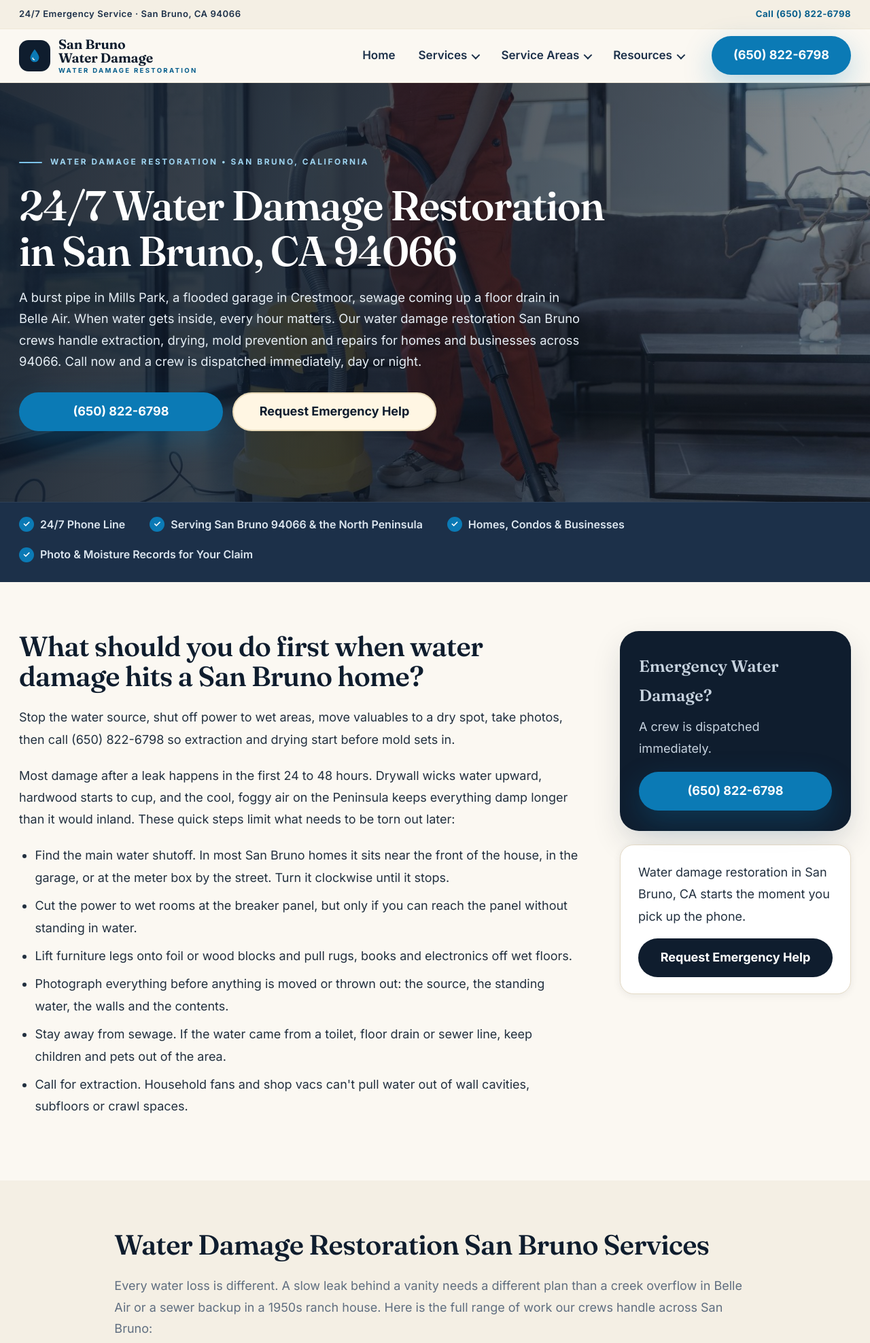
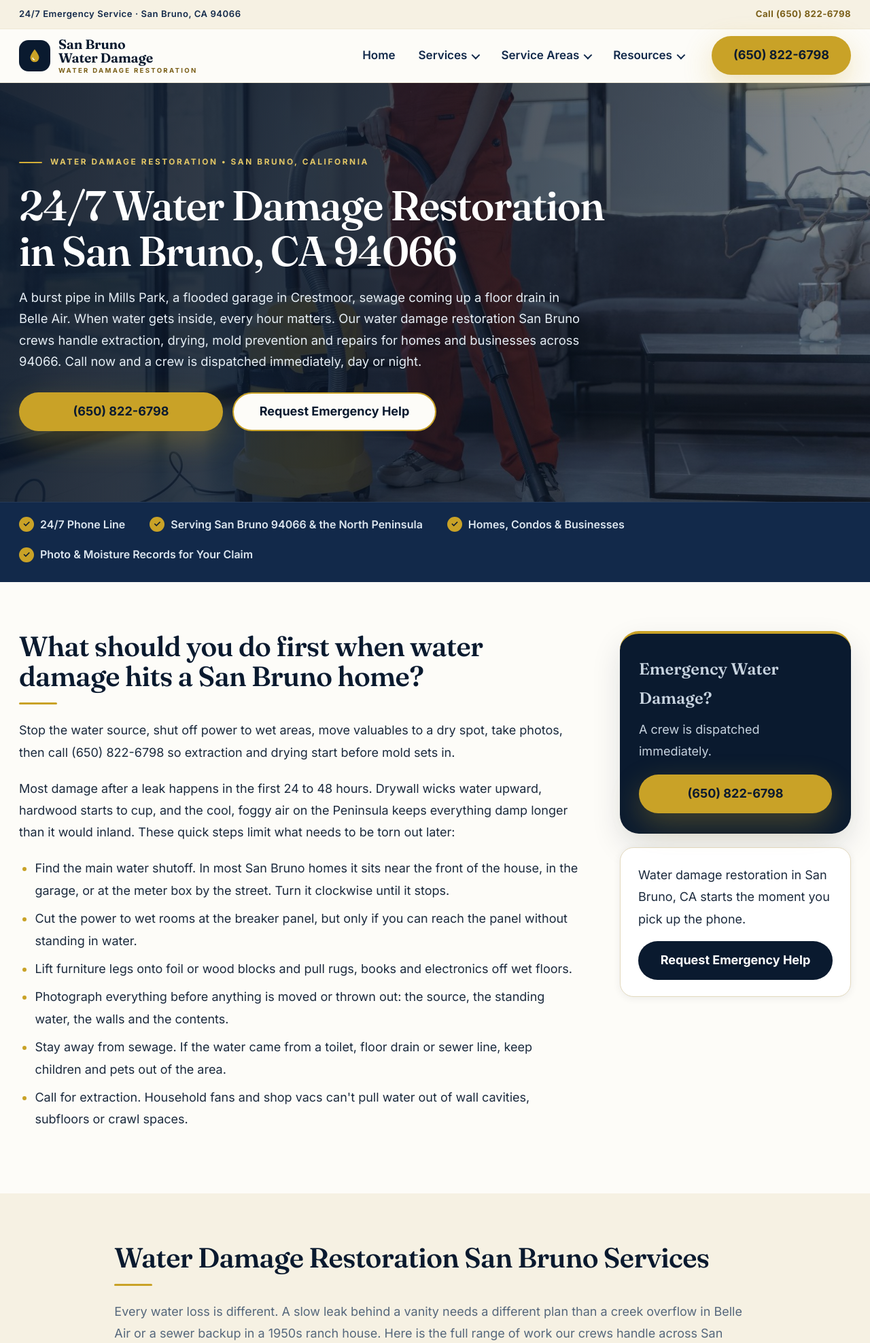
Before and after one commit to GrowthAura/san-bruno-water-damage, a PHP site: page / in a window 1280 px wide. Shown: the top 1975 px of the page at 68% size. Run offline with PHP 8.4, Linux system fonts and the light colour scheme.

Commit message:
Design round: navy + gold premium palette sitewide, favicon set redesigned (gold drop on navy), header/footer + H2/H3 end-level; content 0 words changed, reveal 0, contrast AA

```diff
--- a/assets/css/styles.css
+++ b/assets/css/styles.css
@@ -17,34 +17,36 @@
    SAN BRUNO WATER DAMAGE RESTORATION — Editorial Design System
    Written fresh for this site.
    Type: Fraunces (display serif) + Inter (body)
-   Palette: warm paper / deep ink / ocean blue accent
+   Palette: deep premium navy + rich gold (2026-11-12 design round)
    ============================================================ */
 :root{
-  --paper:#FBF8F2;
-  --paper-2:#F4EFE4;
-  --paper-3:#EDE7D8;
+  --paper:#FDFCF8;
+  --paper-2:#F6F1E3;
+  --paper-3:#EAE2CC;
   --white:#FFFFFF;
-  --ink:#0F1D2E;
-  --ink-2:#1C3049;
-  --ink-3:#2A425F;
-  --accent:#0B7AB5;
-  --accent-deep:#075E8C;
-  --accent-ink:#063A5A;
-  --accent-soft:#E3F2FA;
-  --accent-faint:#F0F8FD;
-  --line:#E4DAC6;
-  --line-soft:#EFE8D8;
-  --text:#22303F;
-  --muted:#5F6E80;
+  --ink:#0A1A2F;
+  --ink-2:#12294A;
+  --ink-3:#1E3A5C;
+  --ink-deep:#071223;
+  --gold:#C9A227;
+  --gold-bright:#D4AF37;
+  --gold-light:#E3C766;
+  --gold-deep:#7A5F18;
+  --gold-soft:#F7F0DA;
+  --gold-faint:#FBF7E8;
+  --tint:#EAF0F7;
+  --line:#E3D9BE;
+  --line-soft:#EFE9D6;
+  --text:#1B2A3D;
+  --muted:#55677C;
   --muted-warm:#7A7568;
-  --gold:#C9A227;
   --radius:20px;
   --radius-sm:12px;
   --radius-lg:28px;
-  --shadow-sm:0 2px 12px rgba(15,29,46,.07);
-  --shadow-md:0 18px 44px rgba(15,29,46,.12);
-  --shadow-lg:0 34px 90px rgba(15,29,46,.20);
-  --shadow-blue:0 16px 44px rgba(11,122,181,.28);
+  --shadow-sm:0 2px 12px rgba(10,26,47,.07);
+  --shadow-md:0 18px 44px rgba(10,26,47,.12);
+  --shadow-lg:0 34px 90px rgba(10,26,47,.20);
+  --shadow-gold:0 16px 44px rgba(201,162,39,.30);
   --header-h:78px;
   --font-display:"Fraunces",Georgia,"Times New Roman",serif;
   --font-body:"Inter",system-ui,-apple-system,"Segoe UI",sans-serif;
@@ -63,9 +65,15 @@ body{
   -webkit-font-smoothing:antialiased;
 }
 img{max-width:100%;height:auto;display:block}
-a{color:var(--accent-deep);text-decoration:none}
-a:hover{color:var(--accent)}
-::selection{background:var(--accent);color:#fff}
+a{color:var(--gold-deep);text-decoration:none}
+a:hover{color:var(--gold-deep)}
+/* Underlines only on body-copy links (nav, buttons, brand keep their own treatment). */
+.content-block a,.faq-answer a,.card-body a,.form-card a,.crumbs a{
+  text-decoration:underline;text-underline-offset:3px;
+  text-decoration-color:rgba(122,95,24,.45);
+}
+.btn:hover{text-decoration:none}
+::selection{background:var(--gold);color:var(--ink)}
 
 /* ---------- Type ---------- */
 h1,h2,h3,h4{
@@ -78,7 +86,13 @@ h1,h2,h3,h4{
 }
 h1{font-size:clamp(2.4rem,4.8vw,3.9rem);font-weight:560;letter-spacing:-.02em;text-wrap:balance}
 h2{font-size:clamp(1.85rem,3.2vw,2.6rem);margin-bottom:.55em;font-weight:580;text-wrap:balance;max-width:36ch}
-h3{font-size:clamp(1.25rem,2.2vw,1.6rem);margin-bottom:.5em;font-weight:600}
+/* End-level H2: short gold rule under every H2, centred when the H2 is centred. */
+h2::after{
+  content:"";display:block;width:56px;height:3px;border-radius:2px;
+  background:var(--gold);margin-top:16px;
+}
+.center h2::after,.final-cta-card h2::after{margin-left:auto;margin-right:auto}
+h3{font-size:clamp(1.25rem,2.2vw,1.6rem);margin-bottom:.5em;font-weight:650}
 p{margin-bottom:1.15em}
 ul,ol{margin:0 0 1.15em 1.3em}
 li{margin-bottom:.5em}
@@ -98,11 +112,11 @@ li{margin-bottom:.5em}
 .eyebrow{
   display:inline-flex;align-items:center;gap:12px;
   font-size:.74rem;font-weight:700;letter-spacing:.22em;text-transform:uppercase;
-  color:var(--accent-deep);margin-bottom:20px;
+  color:var(--gold-deep);margin-bottom:20px;
 }
-.eyebrow::before{content:"";width:34px;height:2px;background:var(--accent);border-radius:2px}
-.eyebrow.on-navy{color:#9ED4F0}
-.eyebrow.on-navy::before{background:#7CC4EA}
+.eyebrow::before{content:"";width:34px;height:2px;background:var(--gold);border-radius:2px}
+.eyebrow.on-navy{color:var(--gold-light)}
+.eyebrow.on-navy::before{background:var(--gold-bright)}
 .center{text-align:center}
 .center .lead{margin-left:auto;margin-right:auto}
 .hairline{border:0;border-top:1px solid var(--line);margin:0}
@@ -117,14 +131,19 @@ li{margin-bottom:.5em}
   transition:transform .18s ease,box-shadow .18s ease,background .18s ease;
 }
 .btn:hover{transform:translateY(-2px)}
-.btn-ocean{background:var(--accent);color:#fff;box-shadow:var(--shadow-blue)}
-.btn-ocean:hover{background:var(--accent-deep);color:#fff}
-.btn-cream{background:#FFF6E3;color:var(--ink);border-color:#E8D9B8}
-.btn-cream:hover{background:#fff;color:var(--ink)}
+.btn:focus-visible,a:focus-visible,summary:focus-visible{
+  outline:3px solid var(--gold);outline-offset:3px;
+}
+/* Button 1 (phone) = gold fill, navy text (7.22:1). Button 2 = ivory fill,
+   navy text, gold border — same size, same filled weight, exactly equal. */
+.btn-gold{background:var(--gold);color:var(--ink);box-shadow:var(--shadow-gold)}
+.btn-gold:hover{background:var(--gold-bright);color:var(--ink)}
+.btn-ivory{background:var(--paper);color:var(--ink);border-color:var(--gold)}
+.btn-ivory:hover{background:#fff;color:var(--ink)}
 .btn-navy{background:var(--ink);color:#fff}
 .btn-navy:hover{background:var(--ink-2);color:#fff}
-.btn-outline{background:transparent;color:var(--ink);border-color:var(--line-strong,#D8CCB2)}
-.btn-outline:hover{border-color:var(--accent);color:var(--accent-deep)}
+.btn-outline{background:transparent;color:var(--ink);border-color:var(--line-strong,#E3D9BE)}
+.btn-outline:hover{border-color:var(--gold);color:var(--gold-deep)}
 
 /* ---------- Top bar + header ---------- */
 .topbar{
@@ -133,9 +152,9 @@ li{margin-bottom:.5em}
 }
 .topbar-inner{max-width:var(--maxw-wide);margin:0 auto;padding:9px 28px;
   display:flex;justify-content:space-between;align-items:center;gap:16px}
-.topbar a{color:var(--accent-deep);font-weight:700}
+.topbar a{color:var(--gold-deep);font-weight:700}
 .site-header{
-  position:sticky;top:0;z-index:100;background:rgba(251,248,242,.96);
+  position:sticky;top:0;z-index:100;background:rgba(253,252,248,.96);
   backdrop-filter:blur(8px);border-bottom:1px solid var(--line-soft);
 }
 .site-header.scrolled{box-shadow:var(--shadow-sm)}
@@ -154,14 +173,14 @@ li{margin-bottom:.5em}
 }
 .brand-word small{
   display:block;font-family:var(--font-body);font-size:.6rem;font-weight:700;
-  letter-spacing:.24em;color:var(--accent-deep);margin-top:3px;
+  letter-spacing:.24em;color:var(--gold-deep);margin-top:3px;
 }
 .main-nav{display:flex;align-items:center;gap:6px;margin-left:auto}
 .main-nav>a,.main-nav summary{
   padding:10px 14px;border-radius:10px;font-weight:600;font-size:17px;color:var(--ink-2);
   cursor:pointer;list-style:none;white-space:nowrap;
 }
-.main-nav>a:hover,.main-nav summary:hover{background:var(--paper-2);color:var(--accent-deep)}
+.main-nav>a:hover,.main-nav summary:hover{background:var(--paper-2);color:var(--gold-deep)}
 .main-nav details{position:relative}
 .main-nav summary::-webkit-details-marker{display:none}
 .main-nav summary::after{
@@ -189,7 +208,7 @@ li{margin-bottom:.5em}
 .hero-media img{width:100%;height:100%;object-fit:cover;object-position:center}
 .hero::after{
   content:"";position:absolute;inset:0;
-  background:linear-gradient(100deg,rgba(10,20,34,.88) 0%,rgba(10,20,34,.72) 46%,rgba(10,20,34,.38) 100%);
+  background:linear-gradient(100deg,rgba(7,18,35,.90) 0%,rgba(7,18,35,.74) 46%,rgba(7,18,35,.40) 100%);
 }
 .hero-content{position:relative;z-index:2;padding:96px 28px 104px;max-width:var(--maxw);margin:0 auto}
 .hero-content h1{color:#fff;max-width:24ch;margin-bottom:20px}
@@ -207,8 +226,8 @@ li{margin-bottom:.5em}
 }
 .trust-band li{display:flex;align-items:center;gap:9px;font-size:16px;font-weight:600}
 .trust-band .check{
-  width:22px;height:22px;border-radius:50%;background:var(--accent);
-  color:#fff;display:inline-flex;align-items:center;justify-content:center;
+  width:22px;height:22px;border-radius:50%;background:var(--gold);
+  color:var(--ink);display:inline-flex;align-items:center;justify-content:center;
   font-size:13px;flex-shrink:0;
 }
 
@@ -219,6 +238,7 @@ li{margin-bottom:.5em}
 .brand-panel{
   background:var(--ink);color:#fff;border-radius:var(--radius-lg);
   padding:30px 28px;box-shadow:var(--shadow-md);margin-bottom:20px;
+  border-top:4px solid var(--gold);
 }
 .brand-panel .panel-title{
   font-family:var(--font-display);font-size:1.5rem;font-weight:600;margin-bottom:8px;
@@ -388,16 +415,19 @@ li{margin-bottom:.5em}
 /* ---------- Mobile call bar ---------- */
 .mobile-call-bar{
   display:none;position:fixed;left:14px;right:14px;bottom:14px;z-index:150;
-  background:var(--accent);color:#fff;border-radius:999px;
+  background:var(--gold);color:var(--ink);border-radius:999px;
   padding:15px 22px;font-weight:800;font-size:17px;
   align-items:center;justify-content:center;gap:10px;
-  box-shadow:0 14px 34px rgba(11,122,181,.45);
+  box-shadow:0 14px 34px rgba(201,162,39,.45);
 }
-.mobile-call-bar:hover{color:#fff}
+.mobile-call-bar:hover{color:var(--ink)}
 html.callbar-on .mobile-call-bar{display:flex}
 .mobile-call-spacer{display:none}
 
-/* ---------- Reveal ---------- */
+/* Gold list markers + anchor scroll offset under the sticky header. */
+.content-block ul li::marker{color:var(--gold)}
+.content-block ol li::marker{color:var(--gold-deep);font-weight:700}
+#request-service,.form-card{scroll-margin-top:calc(var(--header-h) + 16px)}
 .js .reveal{opacity:0;transform:translateY(18px);transition:opacity .6s ease,transform .6s ease}
 .js .reveal.in{opacity:1;transform:none}
 
--- a/includes/footer.php
+++ b/includes/footer.php
@@ -20,7 +20,7 @@ $map_src = 'https://www.google.com/maps?q=' . rawurlencode($SITE['map_query']) .
       <p class="footer-nap"><span class="footer-nap-line"><a href="<?= esc($SITE['phone_href']) ?>"><?= esc($SITE['phone']) ?></a></span>
       <span class="footer-nap-line">San Bruno, CA 94066</span>
       <span class="footer-nap-line footer-hours">Open 24 hours, 7 days a week</span></p>
-      <a class="btn btn-ocean" href="<?= esc($SITE['phone_href']) ?>"><?= esc($SITE['phone']) ?></a>
+      <a class="btn btn-gold" href="<?= esc($SITE['phone_href']) ?>"><?= esc($SITE['phone']) ?></a>
     </div>
     <div class="footer-col">
       <p class="footer-h">Services</p>
@@ -48,7 +48,7 @@ $map_src = 'https://www.google.com/maps?q=' . rawurlencode($SITE['map_query']) .
       <p class="footer-nap"><span class="footer-nap-line"><a href="<?= esc($SITE['phone_href']) ?>"><?= esc($SITE['phone']) ?></a></span>
       <span class="footer-nap-line">San Bruno, CA 94066</span>
       <span class="footer-nap-line footer-hours">Open 24 hours, 7 days a week</span></p>
-      <a class="btn btn-cream" href="<?= esc($formTarget ?? '#request-service') ?>">Request Emergency Help</a>
+      <a class="btn btn-ivory" href="<?= esc($formTarget ?? '#request-service') ?>">Request Emergency Help</a>
     </div>
   </div>
   <div class="container footer-bottom">
--- a/includes/header.php
+++ b/includes/header.php
@@ -25,16 +25,16 @@ global $SITE, $SERVICES, $AREAS, $COST_GUIDE, $STORM_GUIDE;
 <meta name="twitter:title" content="<?= esc($HEAD['title']) ?>">
 <meta name="twitter:description" content="<?= esc($HEAD['description']) ?>">
 <meta name="twitter:image" content="<?= esc($ogImage) ?>">
-<meta name="theme-color" content="#0F1D2E">
+<meta name="theme-color" content="#0A1A2F">
 <link rel="manifest" href="/site.webmanifest">
-<link rel="icon" href="/favicon.ico">
-<link rel="icon" type="image/svg+xml" href="/favicon.svg">
-<link rel="icon" type="image/png" sizes="32x32" href="/favicon-32x32.png">
-<link rel="icon" type="image/png" sizes="16x16" href="/favicon-16x16.png">
-<link rel="apple-touch-icon" href="/apple-touch-icon.png">
+<link rel="icon" href="/favicon.ico?v=2">
+<link rel="icon" type="image/svg+xml" href="/favicon.svg?v=2">
+<link rel="icon" type="image/png" sizes="32x32" href="/favicon-32x32.png?v=2">
+<link rel="icon" type="image/png" sizes="16x16" href="/favicon-16x16.png?v=2">
+<link rel="apple-touch-icon" href="/apple-touch-icon.png?v=2">
 <link rel="preload" href="/assets/fonts/fraunces-latin.woff2" as="font" type="font/woff2" crossorigin>
 <link rel="preload" href="/assets/fonts/inter-latin.woff2" as="font" type="font/woff2" crossorigin>
-<link rel="stylesheet" href="/assets/css/styles.css?v=5">
+<link rel="stylesheet" href="/assets/css/styles.css?v=6">
 <?= $HEAD['ld'] ?? '' ?>
 <noscript><style>.reveal{opacity:1 !important;transform:none !important;}</style></noscript>
 </head>
@@ -48,7 +48,7 @@ global $SITE, $SERVICES, $AREAS, $COST_GUIDE, $STORM_GUIDE;
   </div>
   <div class="container header-row">
     <a class="brand" href="/" aria-label="San Bruno Water Damage Restoration, home">
-      <span class="brand-mark" aria-hidden="true"><svg viewBox="0 0 24 24" width="24" height="24"><path d="M12 2.5C12 2.5 5.5 10.2 5.5 14.8a6.5 6.5 0 0 0 13 0C18.5 10.2 12 2.5 12 2.5Z" fill="#0B7AB5"/><path d="M9.2 15.2a2.8 2.8 0 0 0 2.3 2.7" fill="none" stroke="#FBF8F2" stroke-width="1.4" stroke-linecap="round"/></svg></span>
+      <span class="brand-mark" aria-hidden="true"><svg viewBox="0 0 24 24" width="24" height="24"><path d="M12 2.5C12 2.5 5.5 10.2 5.5 14.8a6.5 6.5 0 0 0 13 0C18.5 10.2 12 2.5 12 2.5Z" fill="#C9A227"/><path d="M9.2 15.2a2.8 2.8 0 0 0 2.3 2.7" fill="none" stroke="#FDFCF8" stroke-width="1.4" stroke-linecap="round"/></svg></span>
       <span class="brand-word">San Bruno<br>Water Damage<small><?= esc($SITE['brand_small']) ?></small></span>
     </a>
     <nav class="main-nav" aria-label="Main">
@@ -81,9 +81,9 @@ global $SITE, $SERVICES, $AREAS, $COST_GUIDE, $STORM_GUIDE;
         </div>
       </details>
     </nav>
-    <a class="btn btn-ocean header-cta" href="<?= esc($SITE['phone_href']) ?>"><?= esc($SITE['phone']) ?></a>
+    <a class="btn btn-gold header-cta" href="<?= esc($SITE['phone_href']) ?>"><?= esc($SITE['phone']) ?></a>
     <div class="mobile-head">
-      <a class="btn btn-ocean" href="<?= esc($SITE['phone_href']) ?>"><?= esc($SITE['phone']) ?></a>
+      <a class="btn btn-gold" href="<?= esc($SITE['phone_href']) ?>"><?= esc($SITE['phone']) ?></a>
       <details class="mobile-menu-wrap">
         <summary class="btn btn-outline" aria-label="Open menu"><svg viewBox="0 0 20 20" width="20" height="20" aria-hidden="true"><path d="M3 5h14M3 10h14M3 15h14" stroke="currentColor" stroke-width="2" stroke-linecap="round"/></svg></summary>
         <div class="mobile-menu">
@@ -100,7 +100,7 @@ global $SITE, $SERVICES, $AREAS, $COST_GUIDE, $STORM_GUIDE;
           <p class="drop-group">Resources</p>
           <a href="<?= esc($COST_GUIDE['slug']) ?>">Water Damage Restoration Cost</a>
           <a href="<?= esc($STORM_GUIDE['slug']) ?>">Belle Air Storm Flood Checklist</a>
-          <a class="btn btn-ocean" href="<?= esc($SITE['phone_href']) ?>"><?= esc($SITE['phone']) ?></a>
+          <a class="btn btn-gold" href="<?= esc($SITE['phone_href']) ?>"><?= esc($SITE['phone']) ?></a>
         </div>
       </details>
     </div>
--- a/index.php
+++ b/index.php
@@ -99,8 +99,8 @@ require $ROOT . '/includes/header.php';
     <h1>Page Not Found</h1>
     <p class="hero-intro">The page you asked for is not here.</p>
     <div class="hero-ctas">
-      <a class="btn btn-ocean" href="<?= esc($SITE['phone_href']) ?>"><?= esc($SITE['phone']) ?></a>
-      <a class="btn btn-cream" href="/">Back to home</a>
+      <a class="btn btn-gold" href="<?= esc($SITE['phone_href']) ?>"><?= esc($SITE['phone']) ?></a>
+      <a class="btn btn-ivory" href="/">Back to home</a>
     </div>
   </div>
 </section>
@@ -112,8 +112,8 @@ exit;
 function hero_buttons($formTarget = '#request-service') {
     global $SITE;
     return '<div class="hero-ctas">' .
-        '<a class="btn btn-ocean" href="' . esc($SITE['phone_href']) . '">' . esc($SITE['phone']) . '</a>' .
-        '<a class="btn btn-cream" href="' . esc($formTarget) . '">Request Emergency Help</a>' .
+        '<a class="btn btn-gold" href="' . esc($SITE['phone_href']) . '">' . esc($SITE['phone']) . '</a>' .
+        '<a class="btn btn-ivory" href="' . esc($formTarget) . '">Request Emergency Help</a>' .
         '</div>';
 }
 
@@ -181,7 +181,7 @@ function render_home($form = null) {
 </div><aside class="sticky-aside"><div class="brand-panel">
   <p class="panel-title">Emergency Water Damage?</p>
   <p>A crew is dispatched immediately.</p>
-  <a class="btn btn-ocean" href="<?= esc($SITE['phone_href']) ?>"><?= esc($SITE['phone']) ?></a>
+  <a class="btn btn-gold" href="<?= esc($SITE['phone_href']) ?>"><?= esc($SITE['phone']) ?></a>
 </div><div class="aside-call">
   <p>Water damage restoration in San Bruno, CA starts the moment you pick up the phone.</p>
   <a class="btn btn-navy" href="#request-service">Request Emergency Help</a>
```
Also changed, not shown: other parts of assets/css/styles.css (+18 -11 lines), PROGRESS.md (+21 -0 lines), apple-touch-icon.png, favicon-16x16.png, favicon-192x192.png, favicon-32x32.png, favicon-48x48.png, favicon-512x512.png, favicon.ico, favicon.svg, site.webmanifest.
